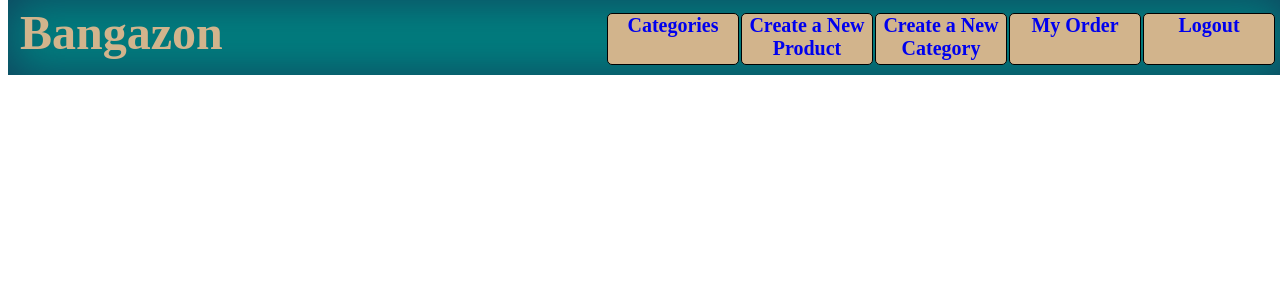
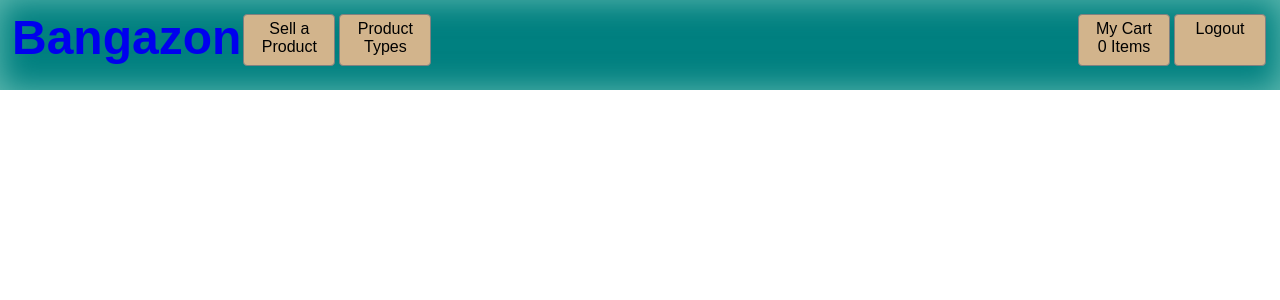
Before and after one commit to Ludicrous-Ducks/Bangazon_django, a Django app: page /product_type_list/ in a window 1280 px wide. Shown: the top 300 px of the page. Run offline with Django 3.2, Linux system fonts and the light colour scheme; data that the repository does not hold is empty.

Commit message:
pushing for master merge

```diff
--- a/bangazon/bangazon_ui/static/main.css
+++ b/bangazon/bangazon_ui/static/main.css
@@ -2,37 +2,64 @@
   width: 100%;
   position: fixed;
   top: 0;
-  height: 75px;
+  height: 90px;
   background: teal;
   color: tan;
-  box-shadow: inset 0 0 3em rgba(20, 49, 83, 0.8);
+  box-shadow: inset 0 0 2em rgba(200, 250, 230, 0.5);
 }
 
-.bang-nav h1 {
+.bang-nav h3 {
   display: inline;
   font-size: 3em;
   margin-left: .25em;
-  margin-top: 5px;
+  margin-top: 10px;
   float: left;
 }
 
-.nav-btn {
+.bang-nav a:visited {
+  color: tan;
+}
+
+.nav-btn-right {
+  padding-top: 5px;
   float: right;
   background-color: tan;
-  color: grey;
-  font-weight: bolder;
-  font-size: 1.25em;
-  border: 1px solid black;
-  width: 130px;
-  height: 50px;
-  margin: 1px;
+  color: black;
+  font-size: 1em;
+  border: 1px solid grey;
+  width: 90px;
+  height: 45px;
+  margin: 2px;
   border-radius: .25em;
   text-align: center;
 }
 
+.nav-msg {
+  float: right;
+  font-weight: bold;
+  margin-top: 16px;
+  font-size: 1.5em;
+  margin-right: 5px;
+}
+
+.nav-btn-left {
+  padding-top: 5px;
+  float: left;
+  background-color: tan;
+  color: black;
+  font-size: 1em;
+  border: 1px solid grey;
+  width: 90px;
+  height: 45px;
+  margin: 2px;
+  border-radius: .25em;
+  text-align: center;
+}
 
 .main-body {
   margin-top: 12.5vh;
+  max-width: 960px;
+  margin: 100px auto 0 auto;
 }
 
 .nav-list {
@@ -45,7 +72,12 @@
 }
 
 .nav-list li a {
+  color: black;
   text-decoration: none;
-  padding: auto;
-/*  text-shadow: 1px 1px 1px black;
-*/}
+}
+
+
+.nav-list li a:visited {
+  color: black;
+  text-decoration: none;
+}
--- a/bangazon/bangazon_ui/templates/bangazon_ui/index.html
+++ b/bangazon/bangazon_ui/templates/bangazon_ui/index.html
@@ -1,44 +1,55 @@
-{%load static%}
+{% load static %}
+{% load navbar_extras %}
 <!DOCTYPE html>
 <html>
   <head>
     <meta charset="utf-8">
     <title>Bangazon</title>
+    <link rel="stylesheet" href="{%static 'normalize.css'%}">
     <link rel="stylesheet" href="{%static 'main.css'%}">
   </head>
   <body>
     <nav class="bang-nav">
-      <h1>Bangazon</h1>
+      <a href="#"><h3>Bangazon</h3></a>
       <ul class="nav-list">
-        <li class="nav-btn">
-          <a href="{% url 'bangazon_ui:logout' %}">
-            Logout
+        <li>
+          <a href="{% url 'bangazon_ui:product' %}">
+            <div class="nav-btn-left">
+              Sell a Product
+            </div>
           </a>
         </li>
-        <li class="nav-btn">
-          <a href="{% url 'bangazon_ui:order_detail' %}">
-            My Order
+        <li>
+          <a href="{% url 'bangazon_ui:product_type_list' %}">
+            <div class="nav-btn-left">
+              Product Types
+            </div>
           </a>
         </li>
-        <li class="nav-btn">
-          <a href="{% url 'bangazon_ui:product_type' %}">
-            Create a New Category
+      </ul>
+      <ul class="nav-list">
+        <li>
+          <a href="{% url 'bangazon_ui:logout' %}">
+            <div class="nav-btn-right">
+              Logout
+            </div>
           </a>
         </li>
-        <li class="nav-btn">
-          <a href="{% url 'bangazon_ui:product' %}">
-            Create a New Product
+        <li>
+          <a href="{% url 'bangazon_ui:order_detail' %}">
+            <div class="nav-btn-right">
+              My Cart<br>{% cart %} Items
+            </div>
           </a>
         </li>
-        <li class="nav-btn">
-          <a href="{% url 'bangazon_ui:product_type_list' %}">
-            Categories
-          </a>
+        <li class="nav-msg">
+          {% welcome %}
         </li>
       </ul>
     </nav>
     <div class="main-body">
-      {% block content %}{% endblock %}
+      {% block content %}
+      {% endblock %}
     </div>
     <script type="text/javascript" src="{%static 'main.js'%}"></script>
   </body>
--- a/bangazon/bangazon_ui/templates/bangazon_ui/product_type_list.html
+++ b/bangazon/bangazon_ui/templates/bangazon_ui/product_type_list.html
@@ -5,7 +5,7 @@
    		<br>
         <li><a href="/product_list/{{key.pk}}/"><h4>{{key.label}}({{val|length}})</h4></a></li>
         {%for item in val%}<br>
-        <p>{{item.name}}</p>
+        <p><a href="/product_detail/{{item.pk}}/">{{item.name}}</a></p>
         <p>${{item.price}}</p>
         {%endfor%}
     {%endfor%}
--- /dev/null
+++ b/bangazon/bangazon_ui/templatetags/navbar_extras.py
@@ -0,0 +1,45 @@
+from bangazon_ui.models.customer_model import Customer
+from bangazon_ui.models.order_model import Order
+from bangazon_ui.models.product_model import Product
+from django.contrib.auth.models import User
+from django.contrib.auth import logout, login, authenticate
+from django import template
+
+register = template.Library()
+
+@register.simple_tag(takes_context=True)
+def welcome(context):
+    """
+    Method to create a custom welcome tag based on the current user context
+
+    Author: Ben Marks, Ludicrous Ducks
+    """
+    user = context['user']
+    if user.is_authenticated():
+        customer = Customer.objects.get(user = user.pk)
+        message = "Welcome, {} {}".format(customer.user.first_name, customer.user.last_name)
+    else:
+        message = ""
+
+    return message
+
+@register.simple_tag(takes_context=True)
+def cart(context):
+    """
+    Method to create a custom cart total tag based on the current user context
+
+    Author: Ben Marks, Ludicrous Ducks
+    """
+    user = context['user']
+    if user.is_authenticated():
+        customer = Customer.objects.get(user = user.pk)
+        try:
+            order = Order.objects.get_or_create(customer=customer, completed = 0)
+            product_list = order[0].product.all()
+        except:
+            product_list = []
+    else:
+        product_list = []
+
+    product_count = len(product_list)
+    return product_count
--- a/bangazon/bangazon_ui/views/home_page_view.py
+++ b/bangazon/bangazon_ui/views/home_page_view.py
@@ -10,15 +10,13 @@ class HomePageView(TemplateView):
 
     template_name = 'bangazon_ui/home_page.html'
 
-    def context_data(self, request):
+    def context_data(request):
         """
 
         """
         context = {}
         product_type_list_home = product_type_model.ProductType.objects.all()[:10]
-        print(product_type_list_home)
         for product_type in product_type_list_home:
             product_list_home = product_model.Product.objects.filter(product_type = product_type.pk).order_by("-created")
             context.update({product_type: product_list_home})
-            print(context)
         return render(request, 'bangazon_ui/product_type_list.html', {"context": context})
```
Also changed, not shown: bangazon/bangazon_ui/views/index_view.py (added, +50 -0 lines), bangazon/styling_notes.md (added, +45 -0 lines), bangazon/bangazon_ui/migrations/0001_initial.py, bangazon/bangazon_ui/static/normalize.css (added), bangazon/bangazon_ui/templatetags/__init__.py (added).
